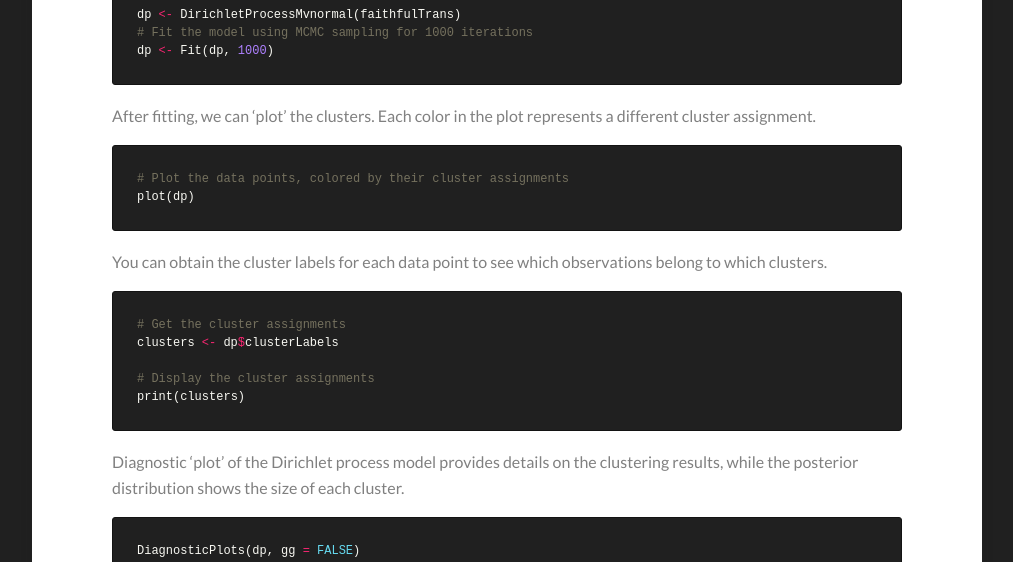
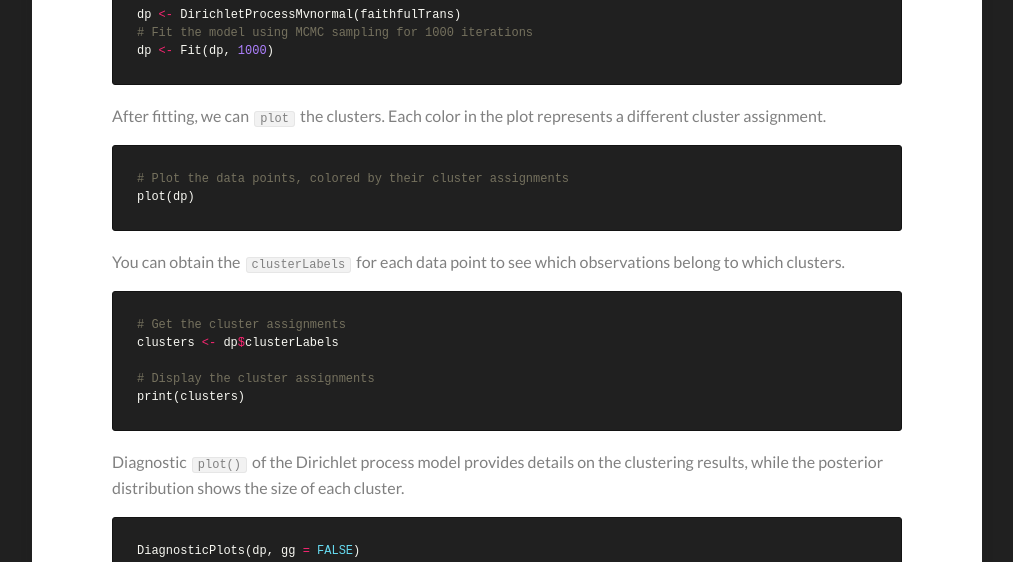
Before and after one commit to Kamran-Afzali/Kamran-Afzali.github.io, a Jekyll site: the page built from _posts/2025-02-25-Dir_Reg.md, in a window 1280 px wide and 900 px high, scrolled down 4683 px. Shown: the part 154-716 px from the top of the window, without its empty margins (133-1146 px from the left). Built offline with Jekyll 4.4.1, drawn with Linux system fonts in a browser that asks for light colours.

Commit message:
Update 2025-02-25-Dir_Reg.md

````diff
--- a/_posts/2025-02-25-Dir_Reg.md
+++ b/_posts/2025-02-25-Dir_Reg.md
@@ -154,14 +154,14 @@ dp <- DirichletProcessMvnormal(faithfulTrans)
 dp <- Fit(dp, 1000)
 ```
 
-After fitting, we can 'plot' the clusters. Each color in the plot represents a different cluster assignment.
+After fitting, we can `plot` the clusters. Each color in the plot represents a different cluster assignment.
 
 ```r
 # Plot the data points, colored by their cluster assignments
 plot(dp)
 ```
 
-You can obtain the cluster labels for each data point to see which observations belong to which clusters.
+You can obtain the `clusterLabels` for each data point to see which observations belong to which clusters.
 
 ```r
 # Get the cluster assignments
@@ -171,7 +171,7 @@ clusters <- dp$clusterLabels
 print(clusters)
 ```
 
-Diagnostic 'plot' of the Dirichlet process model provides details on the clustering results, while the posterior distribution shows the size of each cluster.
+Diagnostic `plot()` of the Dirichlet process model provides details on the clustering results, while the posterior distribution shows the size of each cluster.
 
 ```r
 DiagnosticPlots(dp, gg = FALSE)
````
